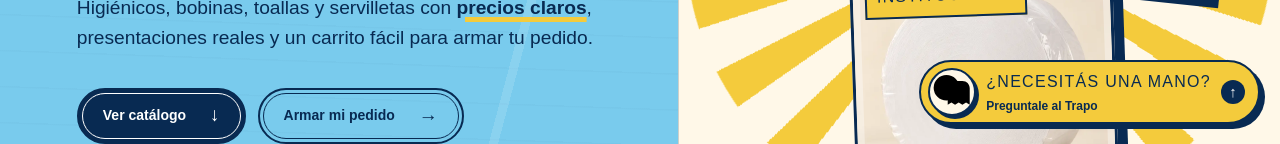
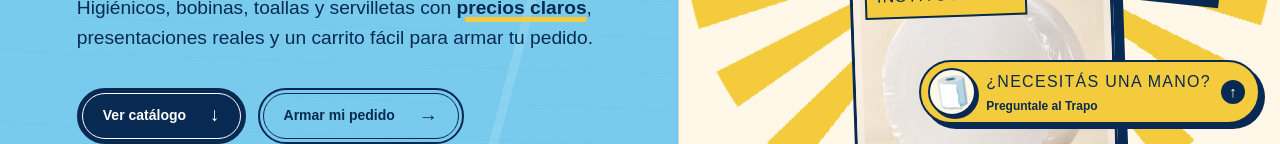
Before and after one commit to Joseandres1984/republica-del-trapo, a React (Vite) app: page / in a window 1280 px wide. Shown: the part 656-800 px from the top of the page. Built offline with nearby package versions, Linux system fonts and the light colour scheme.

Commit message:
Usar rollo de papel reconocible

```diff
--- a/src/App.tsx
+++ b/src/App.tsx
@@ -636,19 +636,7 @@ function discountOpportunity(items: Array<{ product: Product; quantity: number }
 function BotMascot({ large = false }: { large?: boolean }) {
   return (
     <span className={large ? "bot-roll-icon large" : "bot-roll-icon"} aria-hidden="true">
-      <svg viewBox="0 0 72 72" focusable="false">
-        <path
-          className="bot-paper-sheet"
-          d="M29 18h24c7 0 12 5 12 12v27l-6-4-6 4-6-4-6 4-6-4-6 4V18Z"
-        />
-        <path className="bot-paper-stripe" d="M34 47h25" />
-        <circle className="bot-paper-roll" cx="27" cy="29" r="21" />
-        <circle className="bot-paper-core" cx="27" cy="29" r="9" />
-        <circle className="bot-paper-hole" cx="27" cy="29" r="3" />
-        <circle className="bot-paper-eye" cx="43" cy="31" r="2" />
-        <circle className="bot-paper-eye" cx="55" cy="31" r="2" />
-        <path className="bot-paper-smile" d="M44 38c3 4 7 4 10 0" />
-      </svg>
+      <span>🧻</span>
     </span>
   );
 }
```
